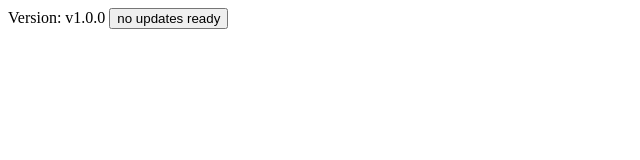
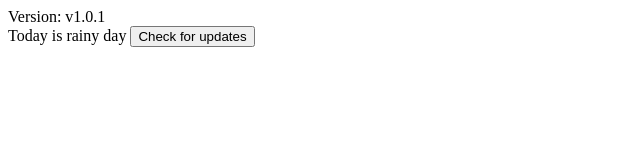
Before and after one commit to PixellUp/electron-autoupdate-test, an Electron app: page index.html in a window 900 px wide. Shown: the whole page, without its empty margins (0-640 px from the left). Drawn offline with Linux system fonts and the light colour scheme; no server answers.

Commit message:
change button name
Version update

```diff
--- a/index.html
+++ b/index.html
@@ -13,11 +13,14 @@
             // changes the text of the button
             var container = document.getElementById('ready');
             container.innerHTML = "new version ready!";
+            alert("new version ready!");
         })
     </script>
-    Version: <span id="version">v1.0.0</span>
+    Version: <span id="version">v1.0.1</span>
+    <br>
+    Today is rainy day
     <!-- the button onClick sends a quitAndInstall message to the electron main process -->
-    <button id="ready" onClick="ipcRenderer.send('quitAndInstall')">no updates ready</button>
+    <button id="ready" onClick="ipcRenderer.send('quitAndInstall')">Check for updates</button>
 
 </body>
 
--- a/package.json
+++ b/package.json
@@ -1,6 +1,6 @@
 {
   "name": "electronautoupdate",
-  "version": "1.0.0",
+  "version": "1.0.2",
   "author": "T. D",
   "homepage": "./",
   "description": "An example of an autoupdating electron app",
```
